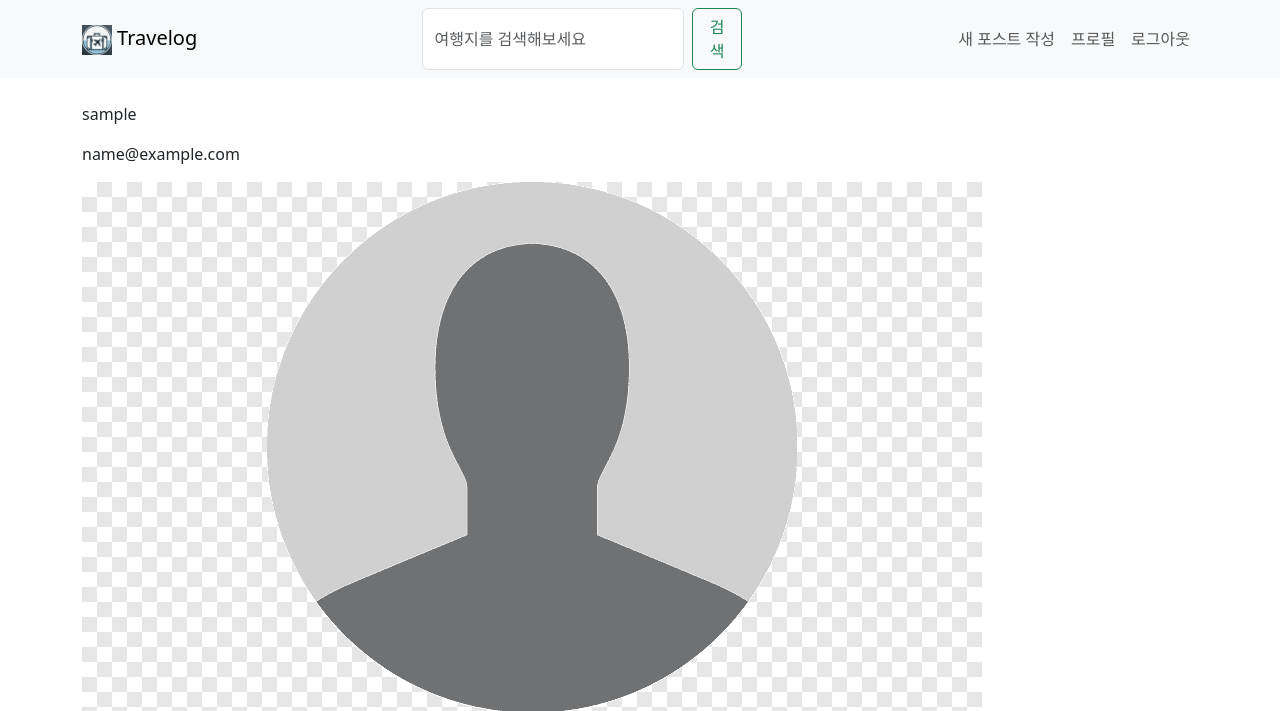
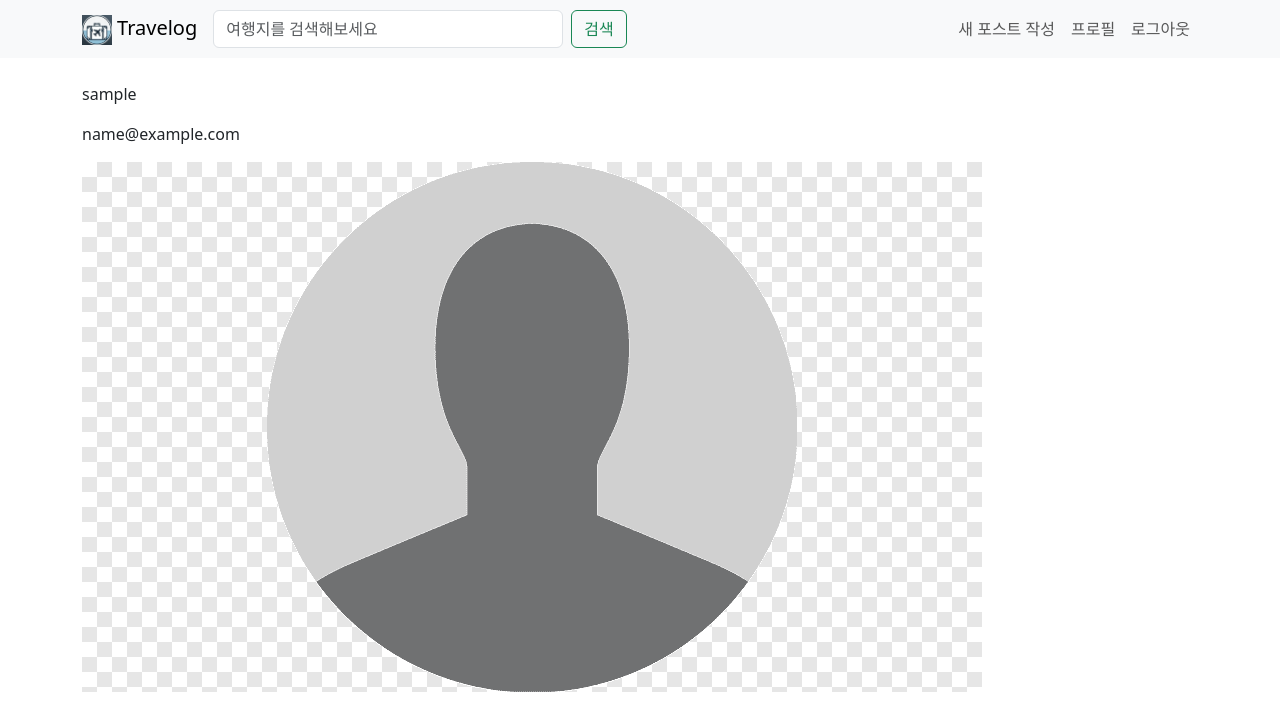
Before and after one commit to smahn9123/django-travelog, a Django app: page /accounts/profile/ in a window 1280 px wide. Shown: the top 711 px of the page. Run offline with Django 5.2, Linux system fonts and the light colour scheme; the visitor is signed in with stand-in values (Sample User, id 1); some libraries are stand-ins or nearby versions.

Commit message:
🐛 fix base.html appearance

```diff
--- a/templates/base.html
+++ b/templates/base.html
@@ -13,45 +13,38 @@
   <body>
     <nav class="navbar navbar-expand-lg navbar-light bg-light">
       <div class="container">
+        <!-- 왼쪽 그룹: 로고와 검색창 -->
+        <div class="d-flex align-items-center">
           <!-- 메인 로고 -->
-        <a class="navbar-brand" href="{% url 'post_list' %}">
+          <a class="navbar-brand me-3" href="{% url 'post_list' %}">
             <img src="{% static 'images/Travelog.png' %}" alt="Travelog" height="30">
             Travelog
           </a>
 
           <!-- 검색창 -->
-        <form class="d-flex mx-auto" action="{% url 'post_list' %}" method="get">
-            <input type="text" name="q" value="{{ q }}" class="form-control me-2" placeholder="여행지를 검색해보세요">
-            <button class="btn btn-outline-success" type="submit">검색</button>
+          <form class="d-flex" action="{% url 'post_list' %}" method="get">
+            <input type="text" name="q" value="{{ q }}" class="form-control me-2" placeholder="여행지를 검색해보세요" style="width: 350px;">
+            <button class="btn btn-outline-success d-flex align-items-center" type="submit" style="white-space: nowrap;">검색</button>
           </form>
+        </div>
 
         <!-- 로그인/로그아웃 버튼 -->
         <div class="navbar-nav">
           {% if user.is_authenticated %}
-          <form method="post" action="{% url 'post_write' %}" class="d-inline">
-            {% csrf_token %}
-            <button type="submit" class="btn btn-link nav-link">새 포스트 작성</a>
-          </form>
-          <form method="get" action="{% url 'accounts_profile' %}" class="d-inline">
-            {% csrf_token %}
-            <button type="submit" class="btn btn-link nav-link">프로필</button>
-          </form>
+            <a href="{% url 'post_write' %}" class="nav-link">새 포스트 작성</a>
+            <a href="{% url 'accounts_profile' %}" class="nav-link">프로필</a>
             <form method="post" action="{% url 'accounts_logout' %}" class="d-inline">
               {% csrf_token %}
               <button type="submit" class="btn btn-link nav-link">로그아웃</button>
             </form>
           {% else %}
-          <form method="post" action="{% url 'accounts_login' %}" class="d-inline">
-            {% csrf_token %}
-            <button type="submit" class="btn btn-link nav-link">로그인</button>
-          </form>
+            <a href="{% url 'accounts_login' %}" class="nav-link">로그인</a>
           {% endif %}
         </div>
       </div>
     </nav>
 
     <main class="container mt-4">
-      {% comment %} {% bootstrap_messages %} {% endcomment %}
       {% block content %}{% endblock %}
     </main>
 
```
Lines whose indentation alone changed are shown as unchanged.
